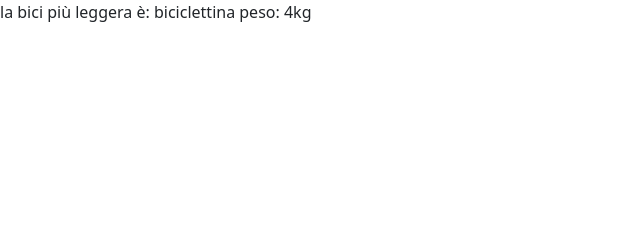
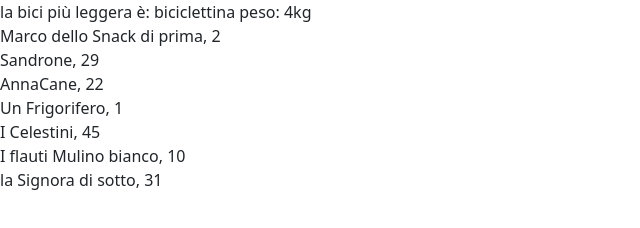
Before and after one commit to Finnedorn/js-snack-es6, a plain HTML site: page index.html in a window 1280 px wide. Shown: the whole page, without its empty margins (0-640 px from the left). Drawn offline with nearby package versions, Linux system fonts and the light colour scheme.

Commit message:
html and js added snack 02

```diff
--- a/index.html
+++ b/index.html
@@ -11,6 +11,7 @@
 <body>
   <div id="app">
   </div>
+  <div id ="footbal"></div>
   <script src="js/script.js" type="text/javascript"></script>
 </body>
 
--- a/js/script.js
+++ b/js/script.js
@@ -271,7 +271,6 @@ const bikes = [
 ];
 console.log(bikes);
 
-
 const [,,,,{
     nome,
     peso
@@ -281,3 +280,73 @@ console.log(`la bici più leggera è: ${nome}  peso: ${peso}kg`);
 
 let result = document.getElementById('app');
 result.innerHTML = `la bici più leggera è: ${nome}  peso: ${peso}kg`;
+
+/*
+SNACK 4
+Creare un array di oggetti di squadre di calcio. Ogni squadra avrà diverse proprietà: nome, punti fatti, falli subiti.
+Nome sarà l’unica proprietà da compilare, le altre saranno tutte settate a 0.
+Generare numeri random al posto degli 0 nelle proprietà: Punti fatti e falli subiti.
+Infine usando la destrutturazione creiamo un nuovo array i cui elementi contengono solo nomi e falli subiti e stampiamo tutto in console.
+*/
+
+const ftbTeam = [
+    {
+        player:'Marco dello Snack di prima',
+        score: 0,
+        fouls: 0
+    },
+    {
+        player:'Sandrone',
+        score: 0,
+        fouls: 0
+    },
+    {
+        player:'AnnaCane',
+        score: 0,
+        fouls: 0
+    },
+    {
+        player:'Un Frigorifero',
+        score: 0,
+        fouls: 0
+    },
+    {
+        player:'I Celestini',
+        score: 0,
+        fouls: 0
+    },
+    {
+        player:'I flauti Mulino bianco',
+        score: 0,
+        fouls: 0
+    },
+    {
+        player:'la Signora di sotto',
+        score: 0,
+        fouls: 0
+    }
+];
+
+
+const ftbTeamPoints = ftbTeam.map((el) => {
+    el.score = getRndInteger(1,50);
+    el.fouls = getRndInteger(1,50);
+    return el;
+});
+console.log(ftbTeamPoints);
+
+/*
+for(let [{name: a,fouls: b}] of ftbTeamPoints) {
+    console.log(`nome: ${a}, falli subiti: ${b}`);
+};
+*/
+footbal = document.getElementById('footbal');
+
+for(let val of ftbTeamPoints) {
+    console.log(val.player, val.fouls);
+    footbal.innerHTML += `${val.player}, ${val.fouls} <br>`;
+};
+
+function getRndInteger(min, max) {
+    return Math.floor(Math.random() * (max - min + 1)) + min;
+};
```
